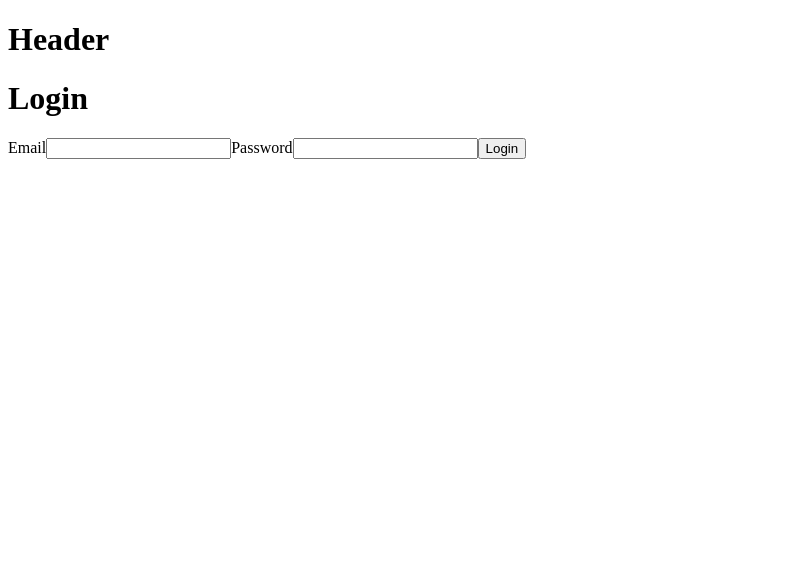
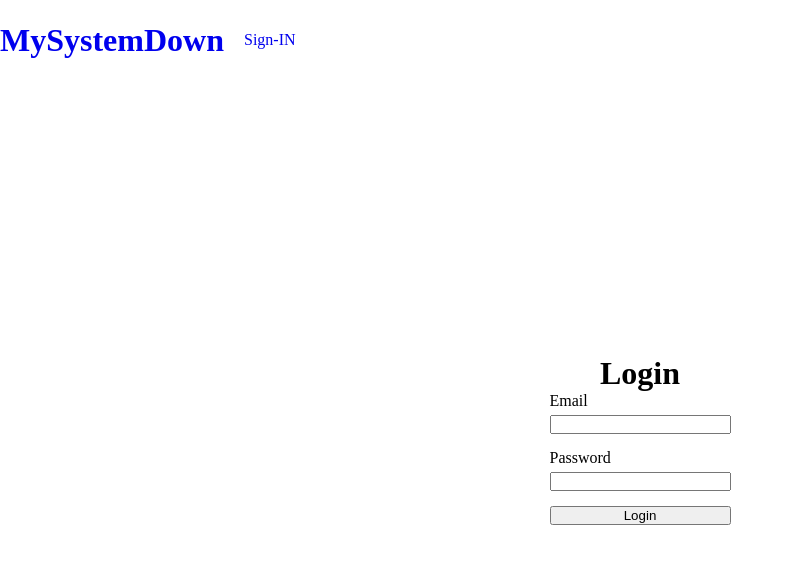
Before and after one commit to LuizFelipeBuaszczyk/mysystemdown-web, a Next.js app: page /sign-in in a window 1280 px wide. Shown: the top 564 px of the page, without its empty margins (0-794 px from the left). Built offline with nearby package versions, Linux system fonts and the light colour scheme.

Commit message:
feat: Tela de login
Header possui navbar para navegação entre as páginas públicas

```diff
--- a/src/app/(public)/sign-in/page.tsx
+++ b/src/app/(public)/sign-in/page.tsx
@@ -2,19 +2,23 @@
 
 import { SyntheticEvent } from 'react';
 
+import styles from '@/app/(public)/sign-in/signin.module.css';
+
 export default function SignIn() {
 
     return (
-        <div>
+        <div className={styles.container}>
             <h1>Login</h1>
 
             <form onSubmit={() => {}}>
-                <label htmlFor="">Email</label>
-                <input type="email" name="email" id="emailInput" />
-
-                <label htmlFor="">Password</label>
-                <input type="password" name="password" id="passwordInput" />
-
+                <section className={styles.input}>
+                    <label htmlFor="">Email</label>
+                    <input type="email" name="email" id="emailInput" />
+                </section>
+                <section className={styles.input}>
+                    <label htmlFor="">Password</label>
+                    <input type="password" name="password" id="passwordInput" />
+                </section>
                 <button type="submit">Login</button>
             </form>
         </div>
--- /dev/null
+++ b/src/app/(public)/sign-in/signin.module.css
@@ -0,0 +1,19 @@
+.container {
+    display: flex;
+    flex-direction: column;
+    justify-content: center;
+    align-items: center;
+    height: 90%;
+}
+
+.container form {
+    display: flex;
+    flex-direction: column;
+    gap: 15px;
+}
+
+.input {
+    display: flex;
+    flex-direction: column;
+    gap: 5px;
+}
--- /dev/null
+++ b/src/app/globals.css
@@ -0,0 +1,10 @@
+* {
+    margin: 0;
+    padding: 0;
+    box-sizing: border-box;
+}
+
+html, body {
+    height: 100%;
+    width: 100%;
+}
--- a/src/app/layout.tsx
+++ b/src/app/layout.tsx
@@ -1,4 +1,5 @@
 import type { Metadata } from "next";
+import '@/app/globals.css';
 
 export const metadata: Metadata = {
   title: "MySystemDown",
--- /dev/null
+++ b/src/components/header/header.module.css
@@ -0,0 +1,31 @@
+.container {
+    display: flex;
+    flex-direction: row;
+    justify-content: start;
+    align-items: center;
+    gap: 20px;
+    height: 10%;
+}
+
+.container a {
+    text-decoration: none;
+}
+
+.container nav {
+    display: flex;
+    flex-direction: column;
+}
+
+.container nav ul {
+    display: flex;
+    flex-direction: row;
+    gap: 20px;
+}
+
+.linkItem {
+    list-style: none;
+}
+
+.linkItem:hover {
+    text-decoration: underline;
+}
--- a/src/components/header/index.tsx
+++ b/src/components/header/index.tsx
@@ -1,9 +1,20 @@
+import styles from '@/components/header/header.module.css';
 
+import Link from 'next/link';
 
 export default function Header(){
     return (
-        <div>
-            <h1>Header</h1>
-        </div>
+        <header className={styles.container}>
+            <Link href='/'>
+                <h1>MySystemDown</h1>
+            </Link>
+            <nav>
+                <ul>
+                    <li className={styles.linkItem}>
+                        <Link href='/sign-in'>Sign-IN</Link>
+                    </li>
+                </ul>
+            </nav>
+        </header>
     );
 }
```
